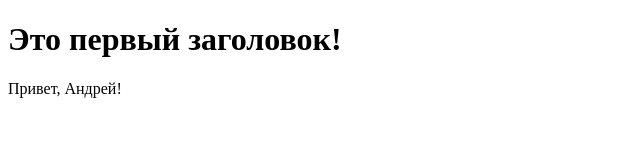
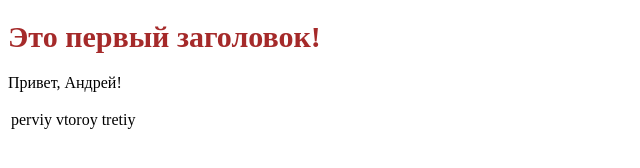
Before and after one commit to sonneque/barbershop, a plain HTML site: page index.html in a window 1280 px wide. Shown: the whole page, without its empty margins (0-640 px from the left). Drawn offline with Linux system fonts and the light colour scheme.

Commit message:
Добавил css и таблицу

```diff
--- a/css/style.css
+++ b/css/style.css
@@ -0,0 +1,4 @@
+h1 {
+    font-size: 30px;
+    color: brown;
+}
--- a/index.html
+++ b/index.html
@@ -1,15 +1,26 @@
 <!DOCTYPE html>
 <html lang="ru">
+
     <head>
         <meta charset="utf-8">
+        <link rel="stylesheet" href="css/style.css">
         <title>"Барбершоп" - магазин инструментов для ухода за усиками</title>
     </head>
+
     <body>
         <h1>Это первый заголовок!</h1>
         <section>
-            <p>
-                Привет, Андрей!
-            </p>
+            <p>Привет, Андрей!</p>
+
+            <table>
+                <tr>
+                    <td>perviy</td>
+                    <td>vtoroy</td>
+                    <td>tretiy</td>
+                </tr>
+            </table>
+
         </section>
     </body>
+
 </html>
```
